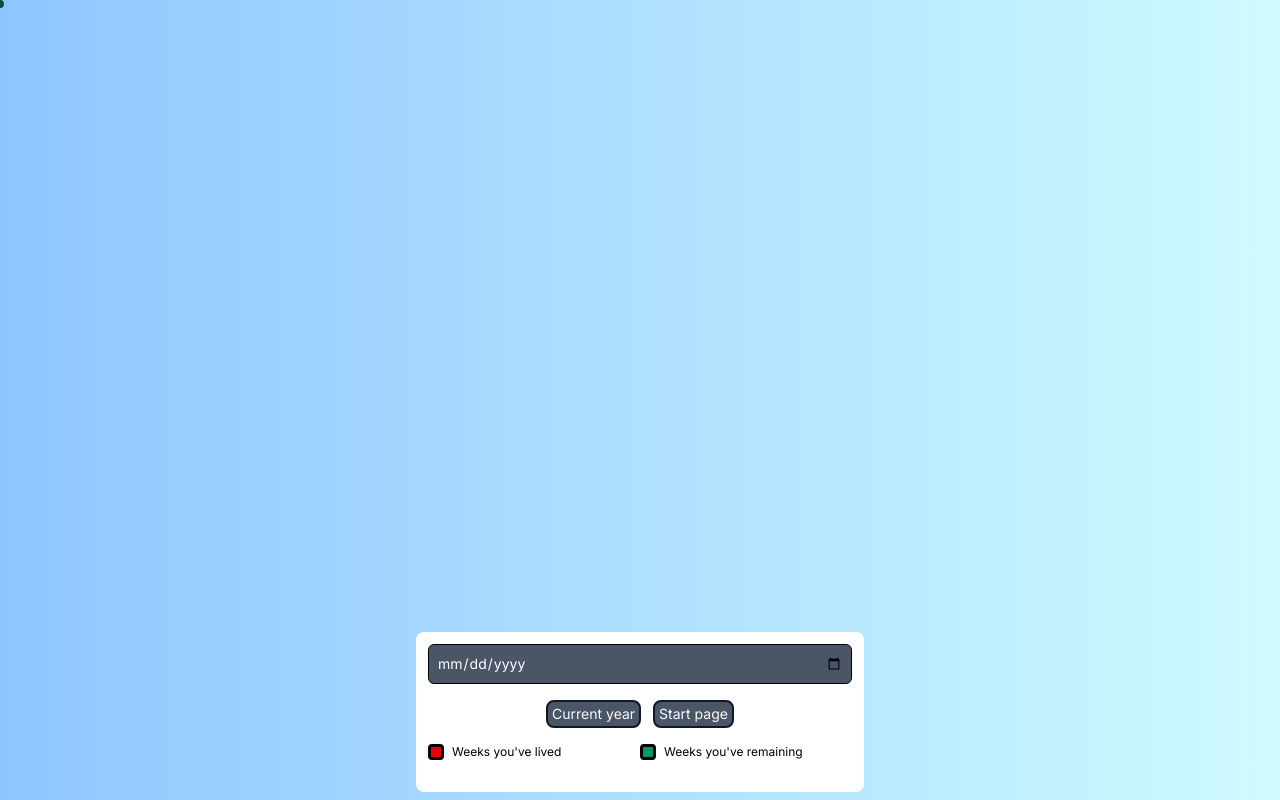
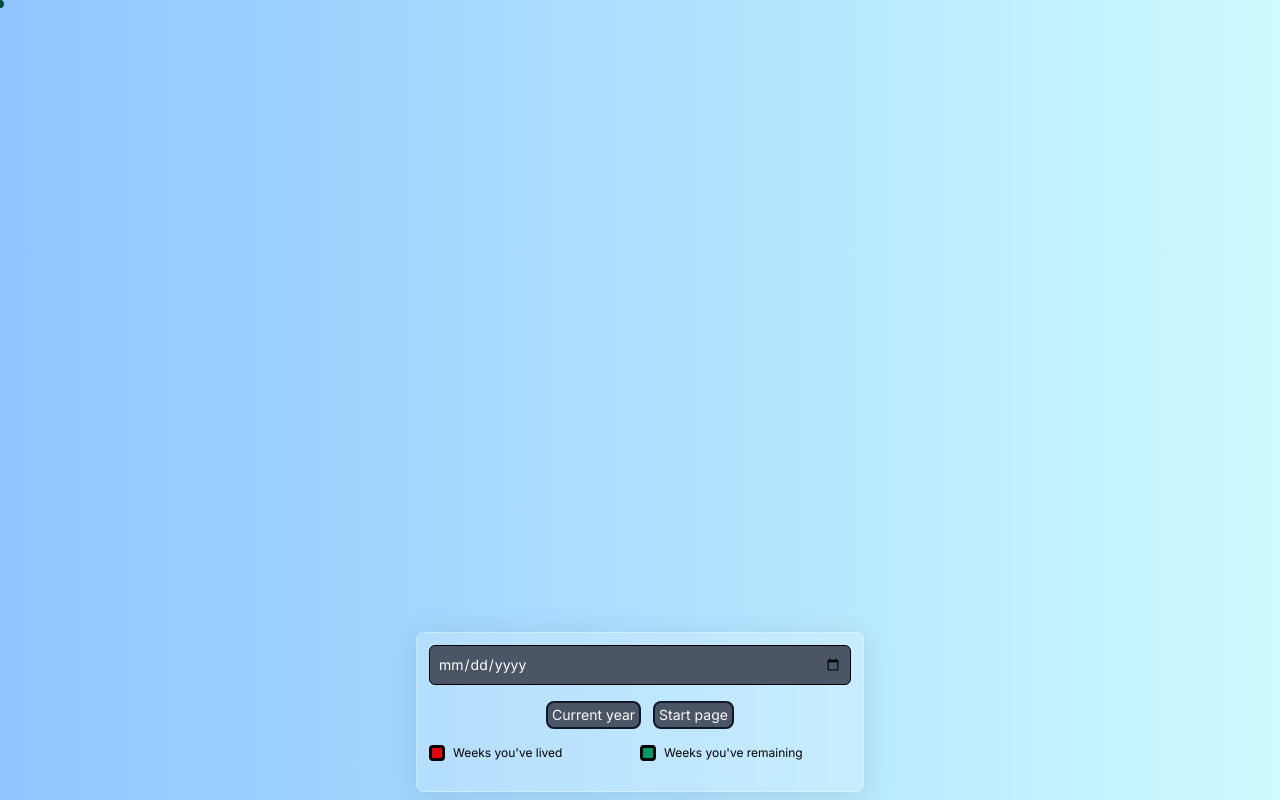
Before and after one commit to Pavlusha311245/DotCalendarWeb, a website built with Vite: page index.html in a window 1280 px wide. Built offline with nearby package versions, Linux system fonts and the light colour scheme.

Commit message:
Update index.html to apply glassmorphism style to the bottom container

```diff
--- a/index.html
+++ b/index.html
@@ -33,7 +33,7 @@
                 <div id="yearsList" class="mt-10 space-y-5 relative"></div>
 
                 <div class="bottom-0 left-0 right-0 fixed flex justify-center items-center">
-                    <div class="w-full max-w-md h-40 gap-3 bg-white p-3 m-2 space-y-4 rounded-lg">
+                    <div class="w-full max-w-md h-40 gap-3 glass p-3 m-2 space-y-4 rounded-lg">
                         <div class="rounded-lg space-x-2">
                             <input
                                     type="date"
```
